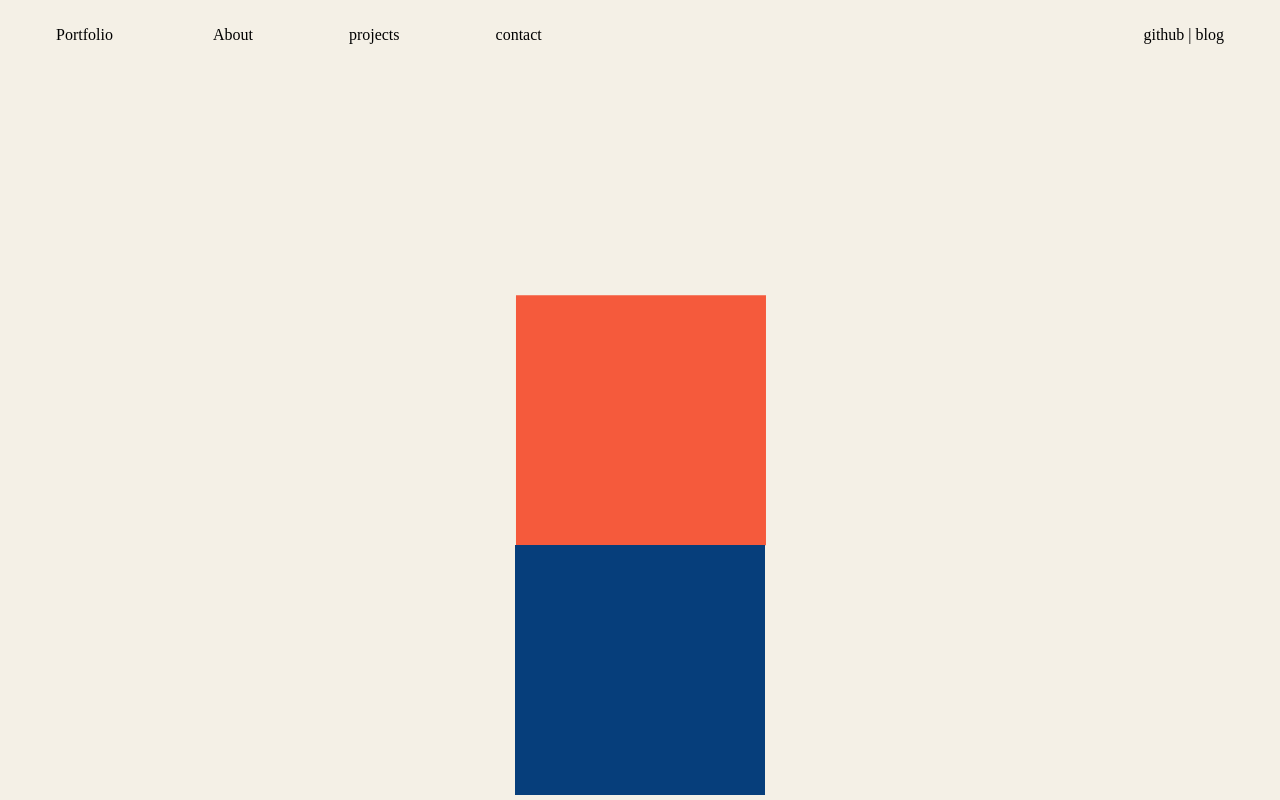
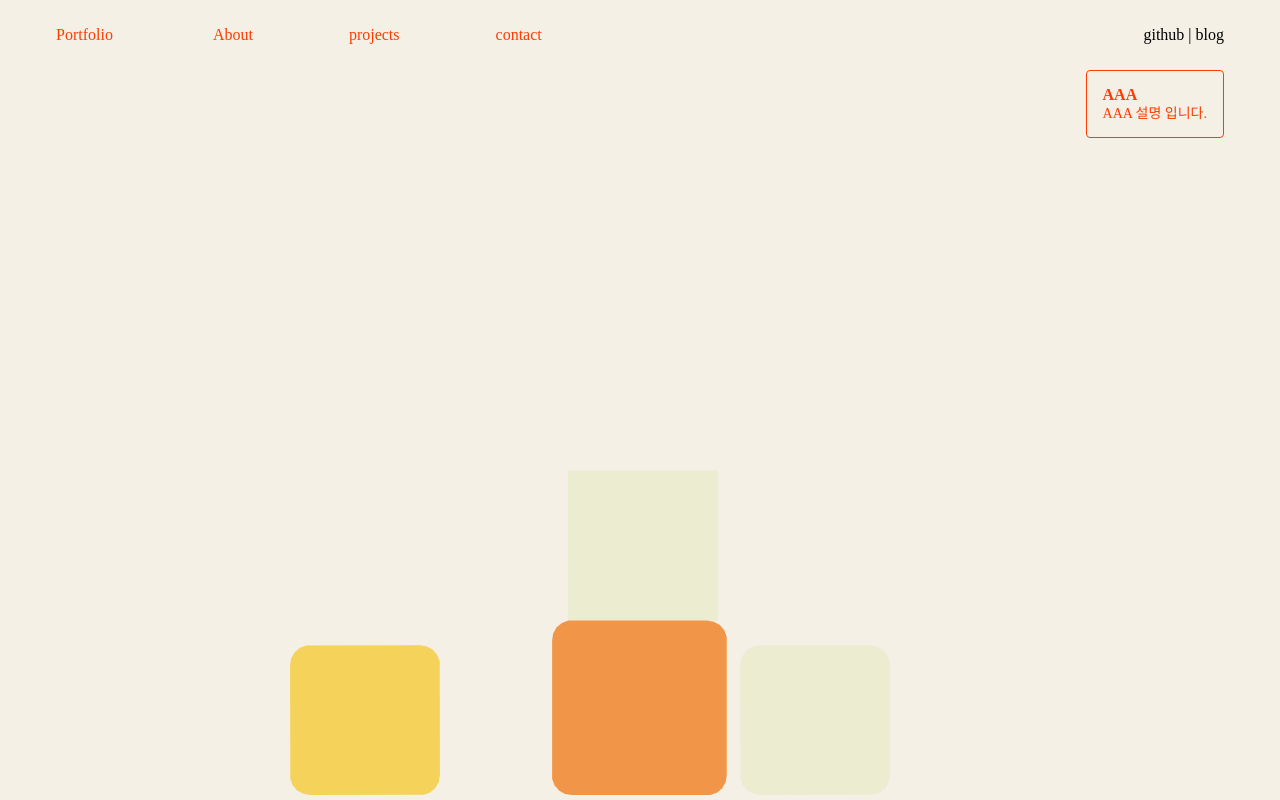
Before and after one commit to dpwl35/20203-react-portfolio, a React (Create React App) app: page / in a window 1280 px wide. Built offline with nearby package versions, Linux system fonts and the light colour scheme.

Commit message:
canvas 수정

```diff
--- a/src/components/Canvas.js
+++ b/src/components/Canvas.js
@@ -1,8 +1,16 @@
-import { Engine, Render, Runner, Mouse, MouseConstraint, Composite, Bodies } from 'matter-js';
-import { useEffect, useRef,  } from 'react';
+import { Engine, Render, Runner, Mouse, MouseConstraint, Composite, Bodies, Events } from 'matter-js';
+import { useEffect, useRef, useState,  } from 'react';
 import '../styles/Main.css';
 
+const data = {
+  'AAA' : { title: 'AAA', desc: 'AAA 설명 입니다.'},
+  'BBB' : { title: 'BBB', desc: 'BBB 설명 입니다.'},
+  'CCC' : { title: 'CCC', desc: 'CCC 설명 입니다.'},
+  'DDD' : { title: 'DDD', desc: 'DDD 설명 입니다.'},
+}
+
 function Canvas() {
+  const [selected, setSelected] = useState(data['AAA'])
   const anchorRef = useRef(null);
   const canvasRef = useRef(null);
 
@@ -31,9 +39,15 @@ function Canvas() {
     initGround()
     initImageBoxes()
 
-    canvas.addEventListener('mousewheel', ()=> {
-      addRect(mouse.position.x, mouse.position.y, 50, 50)
+    Events.on(mouseConstraint, 'mousedown', ()=> {
+      const newSelected = mouseConstraint.body && data[mouseConstraint.body.label]
+      newSelected && setSelected (newSelected)
+      //console.log(mouseConstraint.body)
     })
+
+    // canvas.addEventListener('mousewheel', ()=> {
+    //   addRect(mouse.position.x, mouse.position.y, 50, 50)
+    // })
 
     function initScene() {
       engine = Engine.create()
@@ -72,17 +86,32 @@ function Canvas() {
     // }
     function initGround() {
       const ground = [
-        Bodies.rectangle(cw/2, ch, cw, 10, { isStatic: true, render: {fillStyle: 'transparent',strokeStyle: 'transparent'} }),
-        Bodies.rectangle(cw/2, 0, cw, 10, { isStatic: true, render: {fillStyle: 'transparent',strokeStyle: 'transparent'} }),
-        Bodies.rectangle(cw, ch/2, 10, ch, { isStatic: true, render: {fillStyle: 'transparent',strokeStyle: 'transparent'} }),
-        Bodies.rectangle(0, ch/2, 10, ch, { isStatic: true, render: {fillStyle: 'transparent',strokeStyle: 'transparent'} })
+        Bodies.rectangle(cw/2, ch, cw, 10,  { isStatic: true, render: {fillStyle: 'transparent',strokeStyle: 'transparent'} }),
+        Bodies.rectangle(cw/2, 0, cw, 10,   { isStatic: true, render: {fillStyle: 'transparent',strokeStyle: 'transparent'} }),
+        Bodies.rectangle(cw, ch/2, 10, ch,  { isStatic: true, render: {fillStyle: 'transparent',strokeStyle: 'transparent'} }),
+        Bodies.rectangle(0, ch/2, 10, ch,   { isStatic: true, render: {fillStyle: 'transparent',strokeStyle: 'transparent'} })
       ]
       Composite.add(engine.world, ground)
     }
 
     function initImageBoxes(){
-      addRect(cw/2, ch/2, 250, 250)
-      addRect(cw/2, ch/2, 250, 250)
+      const scale = 0.7
+      const t1 = { w: 250 * scale, h:250 * scale}
+      addRect(cw/2, 0, 150, 150, {
+        label : 'AAA'
+      })
+      addRect(cw/2, 0, t1.w, t1.h, {
+        label : 'BBB',
+        chamfer: {radius: 20},
+        render: {xScale: scale, yScale: scale}} )
+      addRect(cw/2 - t1.w - 100 , 0, 150, 150, {
+        label : 'CCC',
+        chamfer: {radius: 20},
+        render: {xScale: scale, yScale: scale}} )
+      addRect(cw/2 + t1.w, 0, 150, 150, {
+        label : 'DDD',
+        chamfer: {radius: 20},
+        render: {xScale: scale, yScale: scale}} )
     }
 
     function addRect(x, y, w, h, options = {}) {
@@ -90,18 +119,22 @@ function Canvas() {
       Composite.add(engine.world, rect)
     }
 
-
     window.addEventListener('resize', resize)
     resize()
 
-    //console.log(anchorRef.current?.offsetWidth) // 컴포넌트의 width
-    //console.log(anchorRef.current?.offsetHeight) // 컴포넌트의 height
+   return () => {
+    window.removeEventListener('resize', resize)
+   }
 
   }, [])
 
   return (
     <div className="main-canvas" ref={anchorRef}>
       <canvas ref={canvasRef} > </canvas>
+      <div className='canvas-item'>
+        <p className='canvas-item-title'>{selected.title}</p>
+        <p className='canvas-item-desc'>{selected.desc}</p>
+      </div>
     </div>
   );
 }
--- a/src/styles/Main.css
+++ b/src/styles/Main.css
@@ -10,3 +10,22 @@
   position: absolute;
   background: transparent !important;
 }
+
+.main-canvas .canvas-item {
+  position: absolute;
+  top: 0;
+  right: 0;
+  border: 1px solid #FF3B00;
+  padding: 1rem;
+  border-radius: 0.25rem;
+}
+.main-canvas .canvas-item p {
+  color: #FF3B00;
+}
+.main-canvas .canvas-item .canvas-item-title {
+  font-weight: 600;
+  margin-bottom: 0.25rem;
+}
+.main-canvas .canvas-item .canvas-item-desc {
+  font-size: 14px;
+}
--- a/src/styles/wrap.css
+++ b/src/styles/wrap.css
@@ -9,10 +9,14 @@
   display: flex;
   gap: 6.25rem;
 }
+.nav .logo {
+  color: #FF3B00;
+}
 .nav .menu {
   display: flex;
   align-items: center;
   gap: 6rem;
+  color: #FF3B00;
 }
 section {
   height: calc(100vh - 4.375rem);
```
